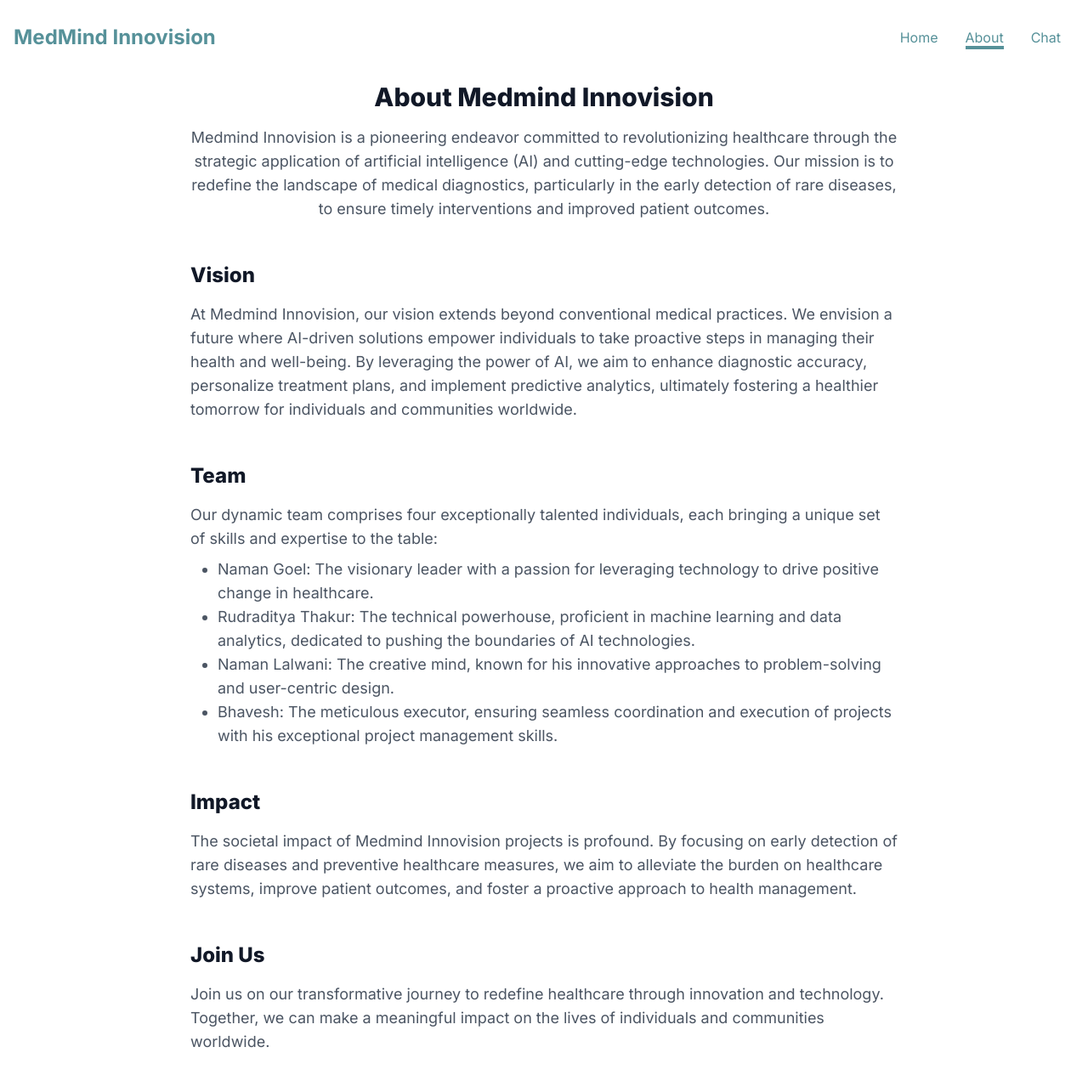
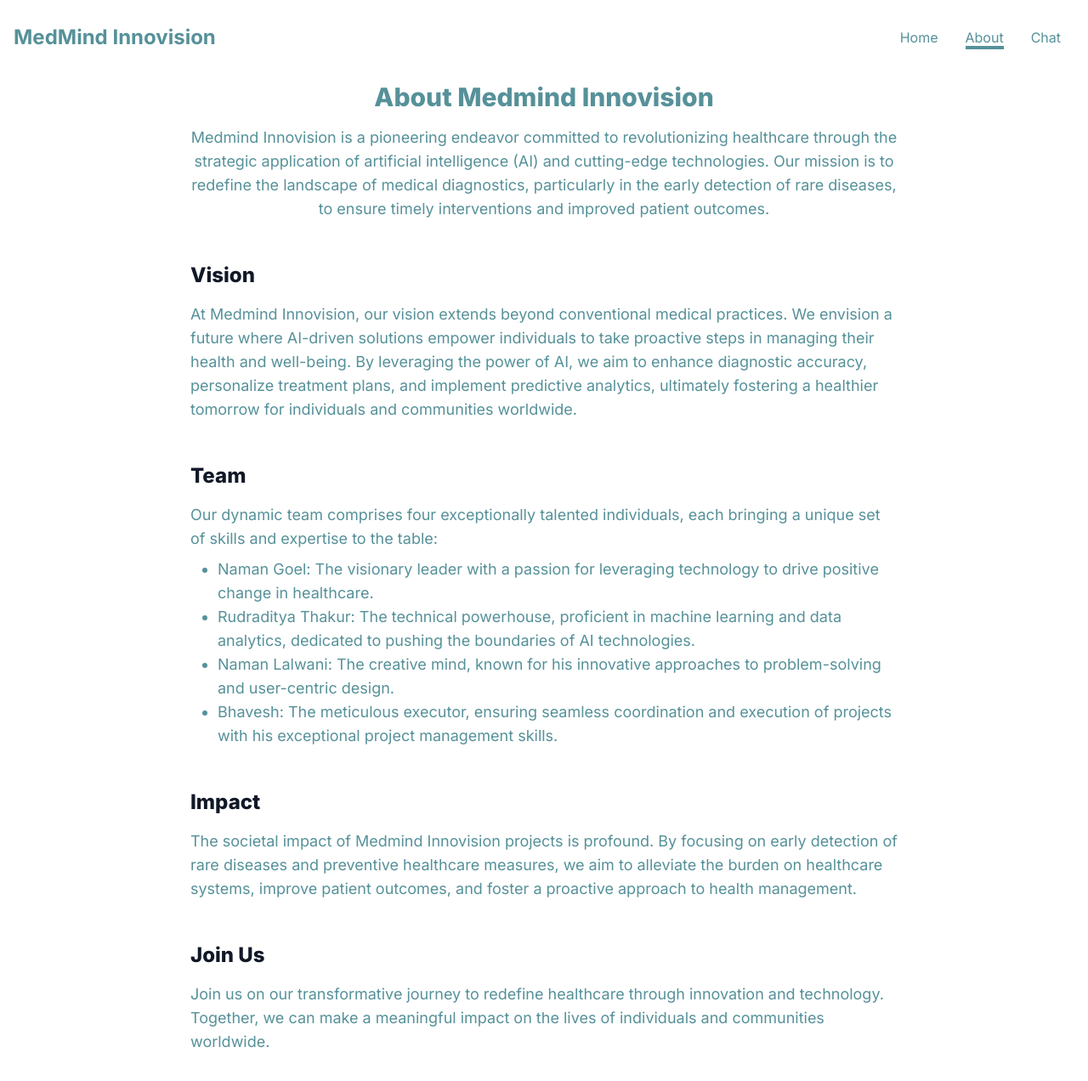
Before and after one commit to rudraditya-thakur/medmind, a Next.js app: page /about in a window 1280 px wide. Shown: the whole page at 85% size. Built offline with nearby package versions, Linux system fonts and the light colour scheme.

Commit message:
changed color

```diff
--- a/app/about/page.tsx
+++ b/app/about/page.tsx
@@ -4,22 +4,22 @@
 
 const AboutPage: React.FC = () => {
   return (
-    <div className="max-w-4xl mx-auto py-8 px-4 sm:px-6 lg:px-8 mt-16 text-[#569199]">
+    <div className="max-w-4xl mx-auto py-8 px-4 sm:px-6 lg:px-8 mt-16">
       <div className="text-center">
-        <h1 className="text-3xl font-extrabold text-gray-900">About Medmind Innovision</h1>
-        <p className="mt-4 text-lg text-gray-600">
+        <h1 className="text-3xl font-extrabold text-[#569199]">About Medmind Innovision</h1>
+        <p className="mt-4 text-lg text-[#569199]">
           Medmind Innovision is a pioneering endeavor committed to revolutionizing healthcare through the strategic application of artificial intelligence (AI) and cutting-edge technologies. Our mission is to redefine the landscape of medical diagnostics, particularly in the early detection of rare diseases, to ensure timely interventions and improved patient outcomes.
         </p>
       </div>
       <div className="mt-12">
         <h2 className="text-2xl font-extrabold text-gray-900">Vision</h2>
-        <p className="mt-4 text-lg text-gray-600">
+        <p className="mt-4 text-lg text-[#569199]">
           At Medmind Innovision, our vision extends beyond conventional medical practices. We envision a future where AI-driven solutions empower individuals to take proactive steps in managing their health and well-being. By leveraging the power of AI, we aim to enhance diagnostic accuracy, personalize treatment plans, and implement predictive analytics, ultimately fostering a healthier tomorrow for individuals and communities worldwide.
         </p>
       </div>
       <div className="mt-12">
         <h2 className="text-2xl font-extrabold text-gray-900">Team</h2>
-        <p className="mt-4 text-lg text-gray-600">
+        <p className="mt-4 text-lg text-[#569199]">
           Our dynamic team comprises four exceptionally talented individuals, each bringing a unique set of skills and expertise to the table:
           <ul className="list-disc pl-8 mt-2">
             <li>Naman Goel: The visionary leader with a passion for leveraging technology to drive positive change in healthcare.</li>
@@ -31,13 +31,13 @@
       </div>
       <div className="mt-12">
         <h2 className="text-2xl font-extrabold text-gray-900">Impact</h2>
-        <p className="mt-4 text-lg text-gray-600">
+        <p className="mt-4 text-lg text-[#569199]">
           The societal impact of Medmind Innovision projects is profound. By focusing on early detection of rare diseases and preventive healthcare measures, we aim to alleviate the burden on healthcare systems, improve patient outcomes, and foster a proactive approach to health management.
         </p>
       </div>
       <div className="mt-12">
         <h2 className="text-2xl font-extrabold text-gray-900">Join Us</h2>
-        <p className="mt-4 text-lg text-gray-600">
+        <p className="mt-4 text-lg text-[#569199]">
           Join us on our transformative journey to redefine healthcare through innovation and technology. Together, we can make a meaningful impact on the lives of individuals and communities worldwide.
         </p>
       </div>
```
